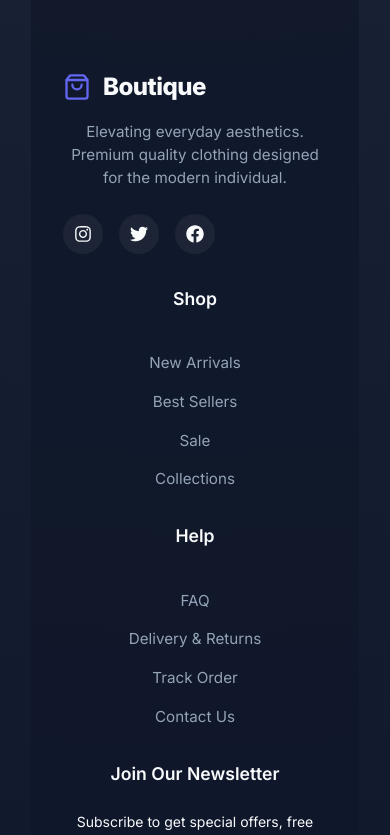
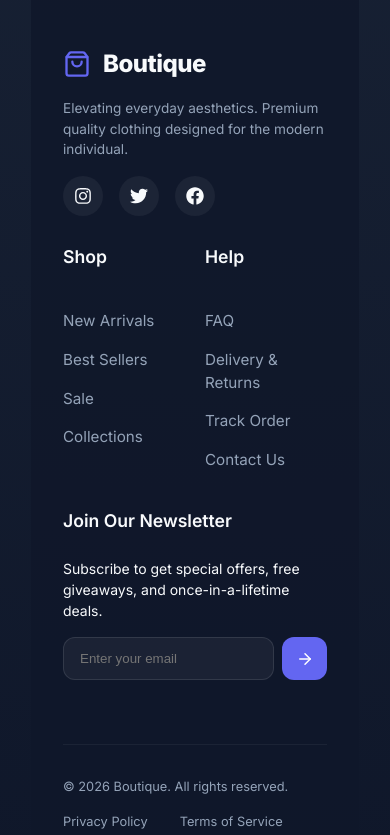
Before and after one commit to Dave432-lang/E-commerce-website, a React (Vite) app in the folder client/: page /cart in a window 390 px wide. Shown: the part 960-1795 px from the top of the page. Built offline with nearby package versions, Linux system fonts and the light colour scheme; no server answers.

Commit message:
Update mobile layout with sideways horizontal scrolling product carousel and horizontal footer alignment

```diff
--- a/client/src/index.css
+++ b/client/src/index.css
@@ -3547,11 +3547,11 @@ body {
 @media (max-width: 767px) {
   /* Hero Section */
   .hero-content h1 {
-    font-size: 2.5rem !important;
+    font-size: 2.2rem !important;
     line-height: 1.15 !important;
   }
   .hero-content p {
-    font-size: 1rem !important;
+    font-size: 0.95rem !important;
   }
   .hero-actions {
     flex-direction: column;
@@ -3562,13 +3562,95 @@ body {
     justify-content: center;
   }
 
-  /* Product Cards & Grid */
+  /* SIDEWAYS HORIZONTAL PRODUCT SCROLLING FOR SMALL DEVICES */
   .product-grid {
-    grid-template-columns: repeat(2, 1fr);
-    gap: 1rem;
-  }
-  .product-card-info h3 {
-    font-size: 0.95rem;
+    display: flex !important;
+    flex-direction: row !important;
+    flex-wrap: nowrap !important;
+    overflow-x: auto !important;
+    scroll-snap-type: x mandatory;
+    gap: 0.85rem !important;
+    padding-bottom: 1rem !important;
+    padding-left: 0.25rem !important;
+    -webkit-overflow-scrolling: touch;
+    scrollbar-width: thin;
+  }
+  .product-grid::-webkit-scrollbar {
+    height: 4px;
+  }
+  .product-grid::-webkit-scrollbar-thumb {
+    background: var(--primary);
+    border-radius: 10px;
+  }
+
+  /* Compact Product Cards for Sideways Layout */
+  .product-card {
+    flex: 0 0 160px !important;
+    min-width: 160px !important;
+    max-width: 170px !important;
+    scroll-snap-align: start;
+    border-radius: 12px !important;
+  }
+  .product-image-container {
+    aspect-ratio: 1/1 !important;
+  }
+  .product-info {
+    padding: 0.75rem !important;
+  }
+  .product-name {
+    font-size: 0.85rem !important;
+    white-space: nowrap;
+    overflow: hidden;
+    text-overflow: ellipsis;
+  }
+  .product-price {
+    font-size: 0.9rem !important;
+  }
+  .product-overlay {
+    bottom: 0 !important;
+    padding: 0.4rem !important;
+    background: linear-gradient(to top, rgba(15, 23, 42, 0.85), transparent) !important;
+  }
+  .add-to-cart-btn {
+    padding: 0.45rem 0.65rem !important;
+    font-size: 0.75rem !important;
+  }
+
+  /* HORIZONTAL FOOTER LAYOUT FOR SMALL DEVICES */
+  .footer-grid {
+    display: flex !important;
+    flex-direction: row !important;
+    flex-wrap: wrap !important;
+    justify-content: space-between !important;
+    align-items: flex-start !important;
+    gap: 1.5rem !important;
+    text-align: left !important;
+  }
+  .footer-brand {
+    flex: 1 1 100% !important;
+    margin-bottom: 0.5rem;
+  }
+  .footer-brand .footer-description {
+    max-width: 100% !important;
+    font-size: 0.85rem !important;
+    margin-bottom: 1rem !important;
+  }
+  .footer-links-col {
+    flex: 1 1 45% !important;
+    min-width: 120px !important;
+  }
+  .footer-newsletter {
+    flex: 1 1 100% !important;
+    margin-top: 1rem;
+  }
+  .footer-bottom {
+    flex-direction: row !important;
+    flex-wrap: wrap !important;
+    justify-content: space-between !important;
+    align-items: center !important;
+    gap: 1rem !important;
+    text-align: left !important;
+    font-size: 0.8rem !important;
   }
 
   /* Cart Drawer */
@@ -3616,8 +3698,8 @@ body {
     font-size: 14px;
   }
   .product-section, .shop-container, .cart-page-container, .checkout-container, .admin-dashboard-page {
-    padding-left: 1rem !important;
-    padding-right: 1rem !important;
+    padding-left: 0.75rem !important;
+    padding-right: 0.75rem !important;
   }
 
   /* Navbar */
@@ -3632,9 +3714,19 @@ body {
     height: 38px !important;
   }
 
-  /* Single Column Product Grid for Ultra Small Screens */
+  /* Sideways horizontal product layout maintained on tiny screens with compact card width */
   .product-grid {
-    grid-template-columns: 1fr;
+    display: flex !important;
+    flex-direction: row !important;
+    flex-wrap: nowrap !important;
+    overflow-x: auto !important;
+    scroll-snap-type: x mandatory;
+    gap: 0.75rem !important;
+  }
+  .product-card {
+    flex: 0 0 145px !important;
+    min-width: 145px !important;
+    max-width: 155px !important;
   }
 
   /* Stepper Bar for Checkout */
@@ -3642,14 +3734,14 @@ body {
     gap: 0.5rem !important;
   }
   .step-label {
-    display: none; /* Hide text label on tiny screens, show step number */
+    display: none;
   }
 
   /* Buttons & Tap Targets */
   .btn-primary, .btn-secondary {
     padding: 0.75rem 1.25rem !important;
-    font-size: 0.9rem !important;
-    min-height: 44px; /* Touch-friendly tap target */
+    font-size: 0.85rem !important;
+    min-height: 44px;
   }
 
   /* Admin Coupon Form */
@@ -3660,13 +3752,17 @@ body {
     width: 100% !important;
   }
 
-  /* Footer Links */
+  /* Footer Horizontal Layout maintained */
   .footer-grid {
-    grid-template-columns: 1fr !important;
-    gap: 2rem !important;
-    text-align: center;
-  }
-  .footer-socials {
-    justify-content: center;
-  }
-}
+    display: flex !important;
+    flex-direction: row !important;
+    flex-wrap: wrap !important;
+    justify-content: space-between !important;
+    align-items: flex-start !important;
+    gap: 1.25rem !important;
+    text-align: left !important;
+  }
+  .footer-links-col {
+    flex: 1 1 45% !important;
+  }
+}
```
